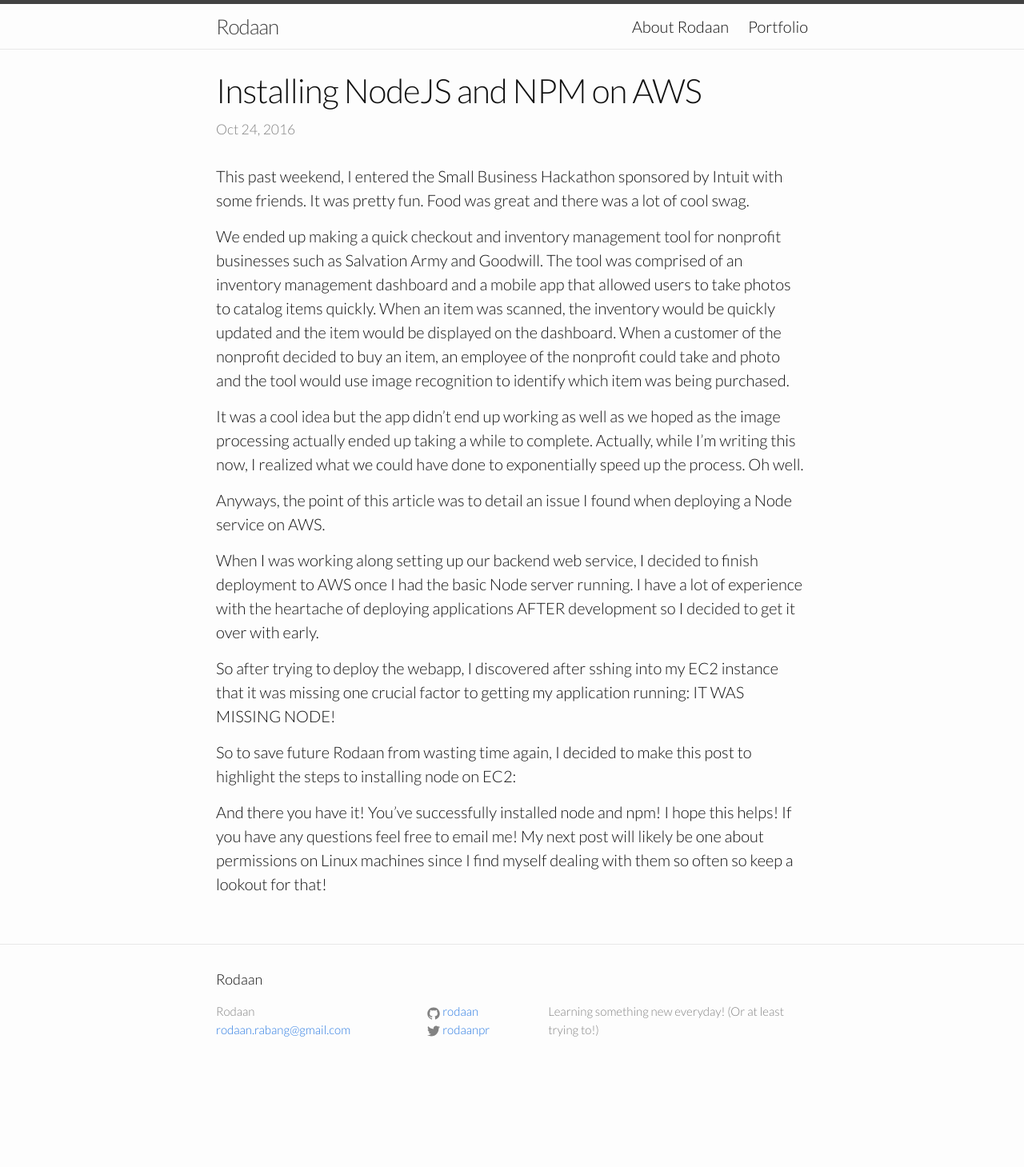
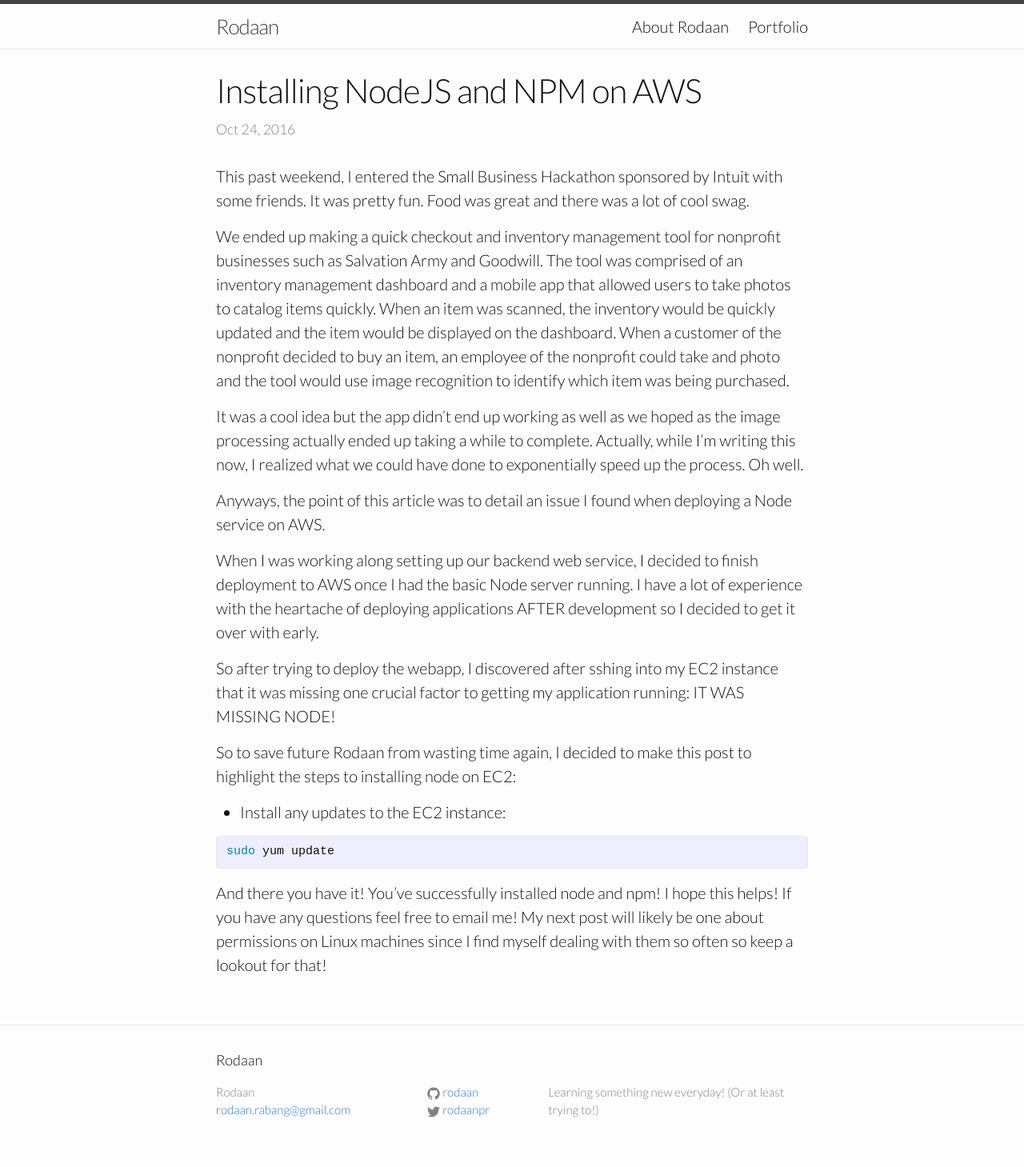
Before and after one commit to rodaan/rodaan.github.io, a Jekyll site: the page built from _posts/2016-10-24-Installing-NodeJS-and-NPM-on-AWS.markdown, in a window 1280 px wide. Shown: the whole page at 80% size. Built offline with Jekyll 4.4.1, drawn with Linux system fonts in a browser that asks for light colours; before the commit the page ends 1358 px from its top, so only the background shows below that.

Commit message:
Troubleshoot

```diff
--- a/_posts/2016-10-24-Installing-NodeJS-and-NPM-on-AWS.markdown
+++ b/_posts/2016-10-24-Installing-NodeJS-and-NPM-on-AWS.markdown
@@ -18,5 +18,11 @@ So after trying to deploy the webapp, I discovered after sshing into my EC2 inst
 
 So to save future Rodaan from wasting time again, I decided to make this post to highlight the steps to installing node on EC2:
 
+* Install any updates to the EC2 instance:
+{% highlight bash %}
+sudo yum update
+{% endhighlight %}
+
+
 
 And there you have it! You've successfully installed node and npm! I hope this helps! If you have any questions feel free to email me! My next post will likely be one about permissions on Linux machines since I find myself dealing with them so often so keep a lookout for that!
```
